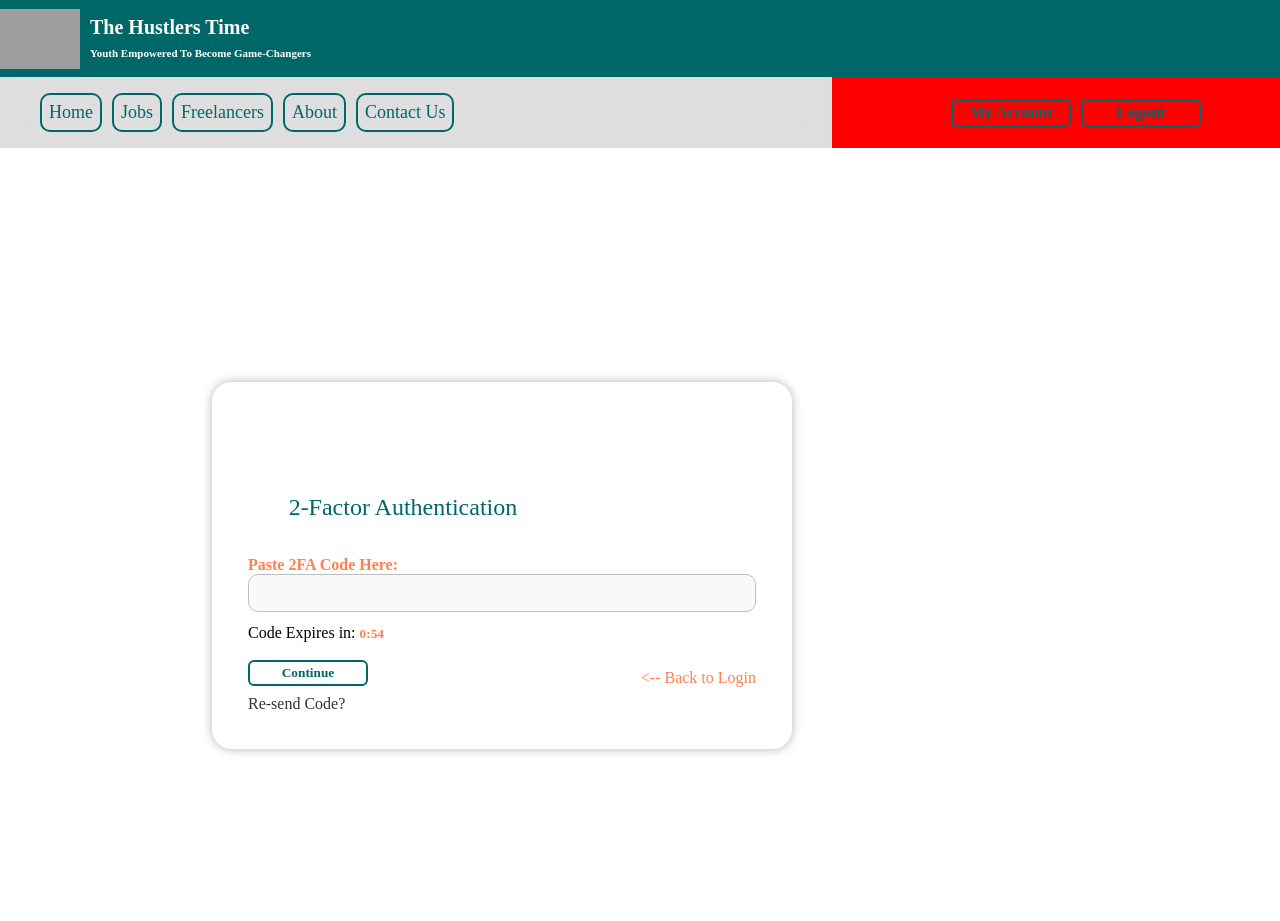
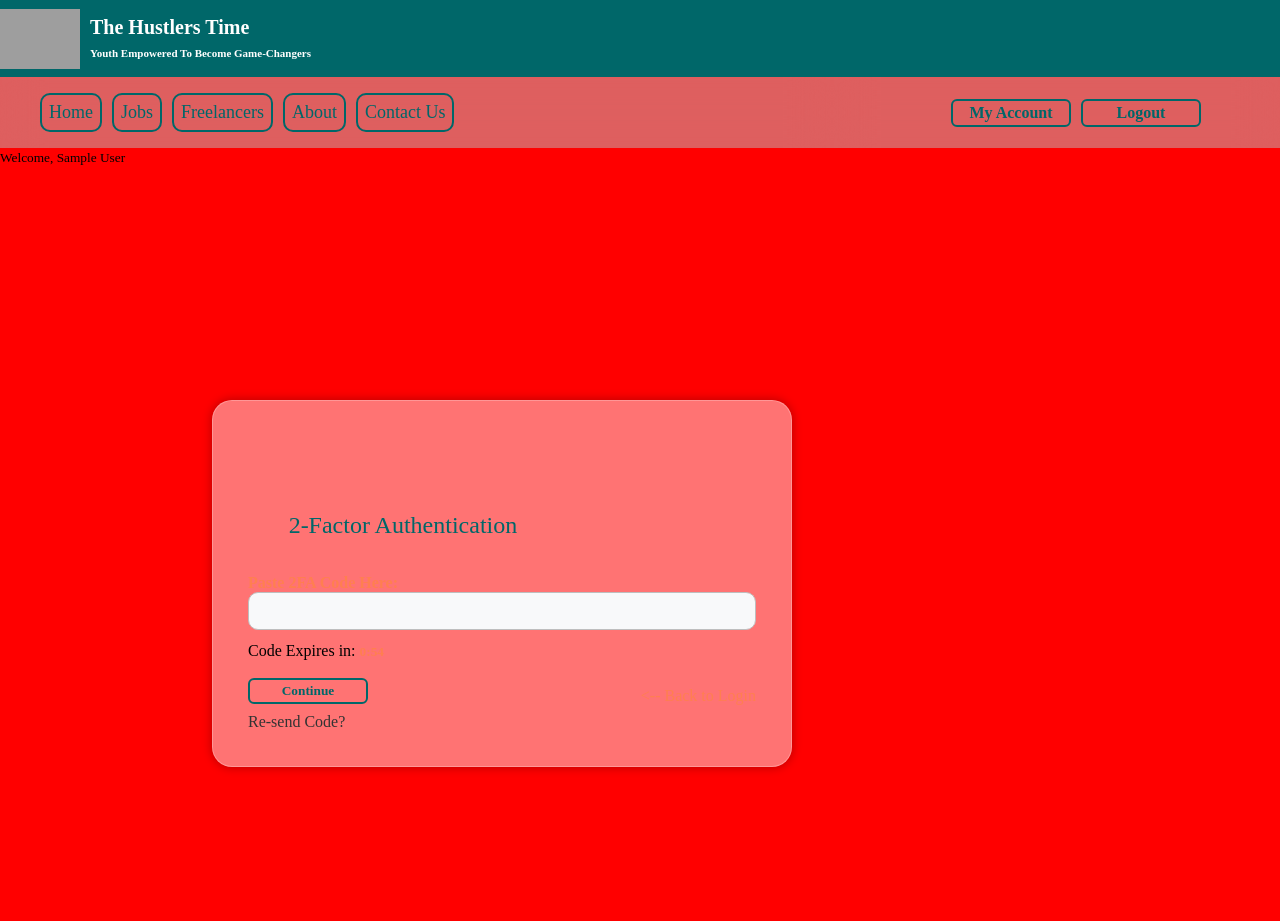
Before and after one commit to Tmazst/Hutstlers, a Flask app: page /2fa/1 in a window 1280 px wide. Before the commit the page ends 754 px from the top, so only its background shows below. Run offline with Flask 3, Linux system fonts and the light colour scheme; the visitor is signed in with stand-in values (Sample User, id 1); data comes from the database, SQL or seed files in the repository; data that the repository does not hold is empty; some libraries are stand-ins or nearby versions; some web fonts are replaced; grey boxes are pictures that could not be loaded.

Commit message:
initial commit

```diff
--- a/templates/base.html
+++ b/templates/base.html
@@ -101,7 +101,7 @@
 <!--            </div>-->
 
 
-            <div style="background-color:red;" class="user">
+            <div class="user">
                 <ul class="navbar-nav-user">
                 {% if current_user.is_authenticated %}
 
@@ -117,8 +117,11 @@
                 {% endif %}
                 </ul>
             </div>
+
         </div>
-
+    {% if current_user.is_authenticated %}
+        <div style="" class="user_captions user-acc-captions"><small>Welcome, {{current_user.name}}</small></div>
+    {% endif %}
 
     {% if current_user.is_authenticated and current_user.role== 'company_user' %}
 <!--        SIDE NAV --->
@@ -158,7 +161,7 @@
 <!--    </div>-->
 
 </head>
-<body style="background-color:;width:100vw;overflow:auto;position:relative">
+<body style="background-color:red;width:100%;overflow:auto;position:relative">
 
 <!--    <div class="mobile-top-space"></div>-->
     <div style="margin-left:10px;width:100%" class="blocks">
```
